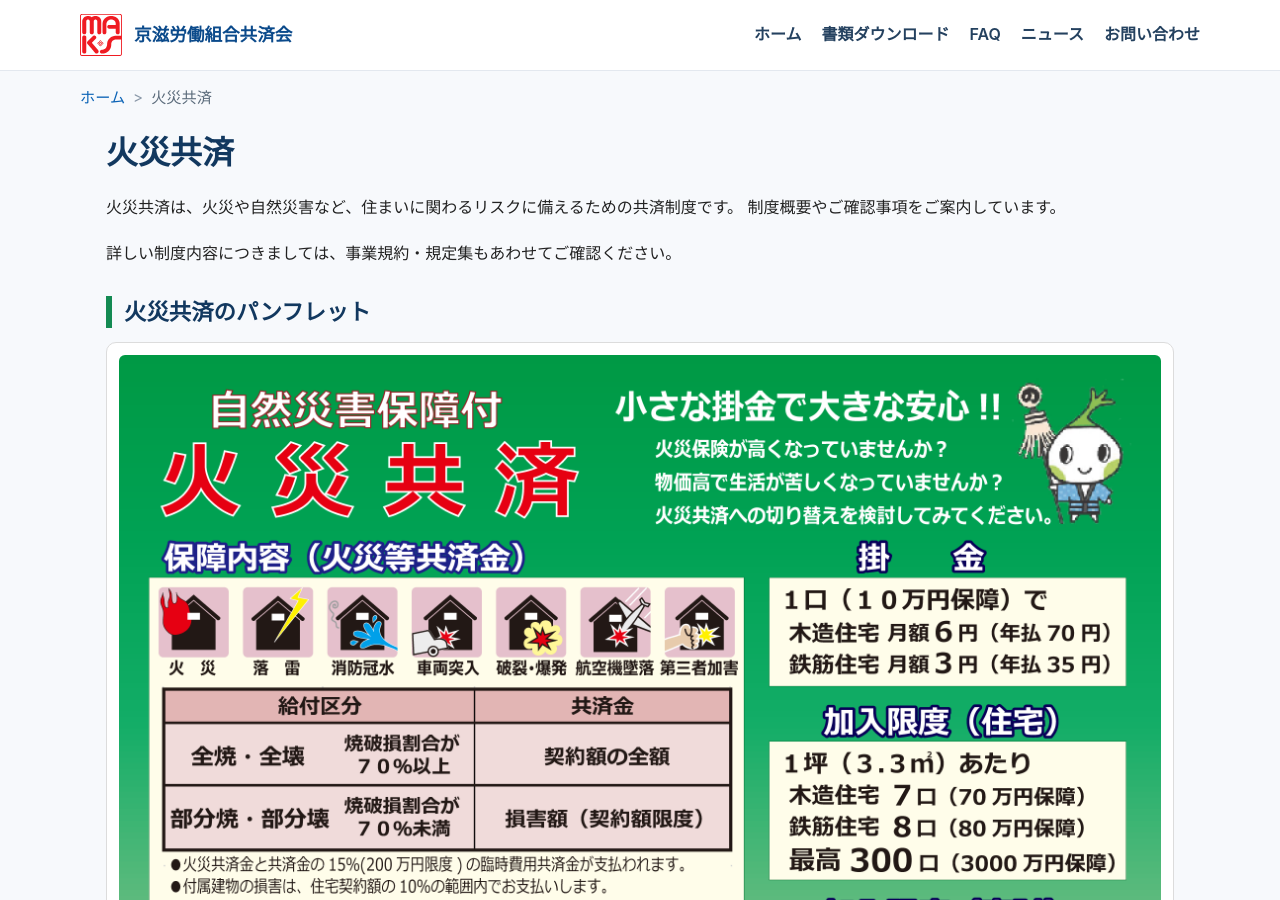
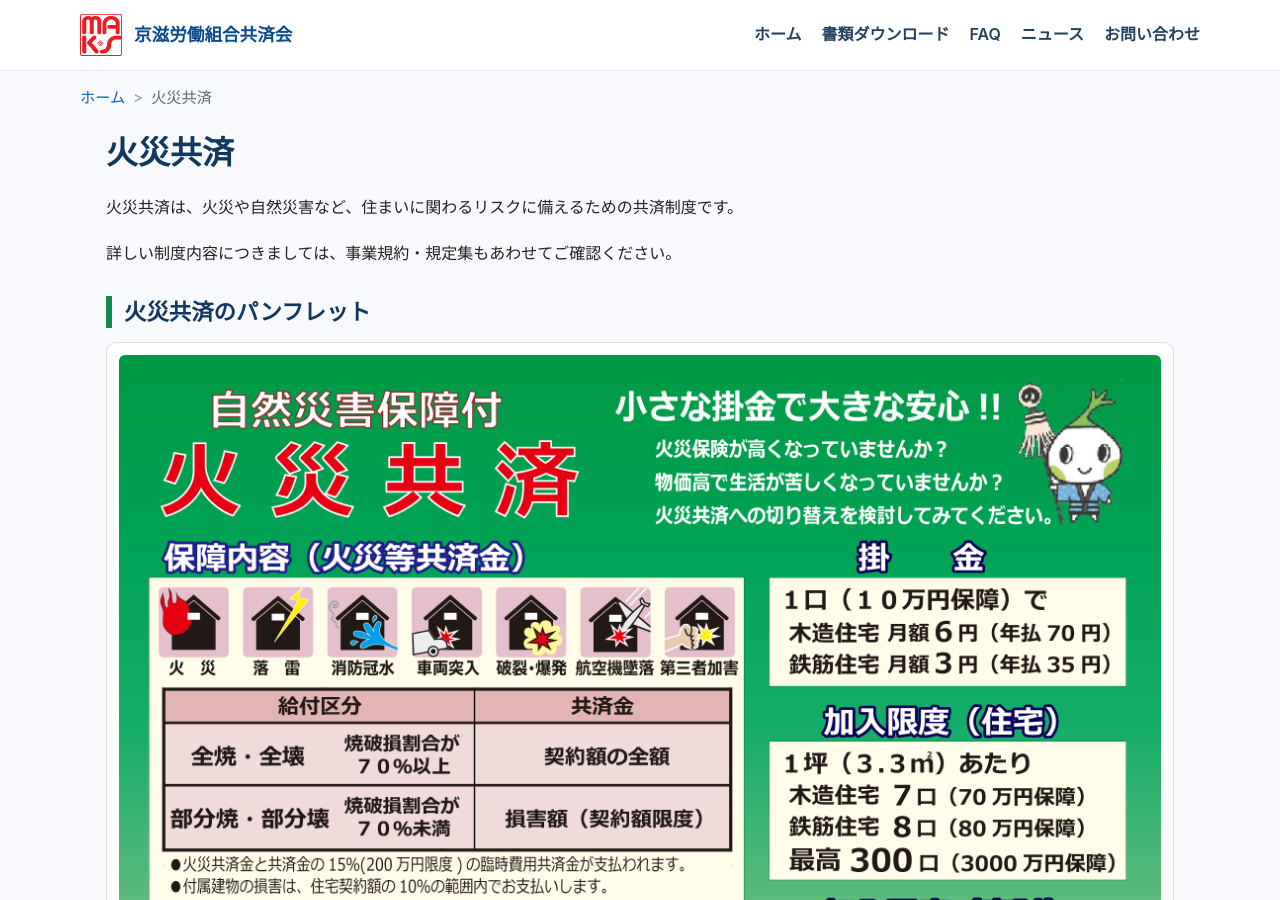
Before and after one commit to keijirodokyosai/keijirodokyosai.github.io, a Jekyll site: the page built from kasai.html, in a window 1280 px wide and 900 px high. Built offline with Jekyll 4.4.1, drawn with Linux system fonts in a browser that asks for light colours; some of the changed lines change nothing that is shown; some of the changed text lies outside the part shown.

Commit message:
Update kasai.html

```diff
--- a/kasai.html
+++ b/kasai.html
@@ -3,6 +3,25 @@
 title: 火災共済 | 京滋労働組合共済会
 description: 京滋労働組合共済会の火災共済についてご案内します。制度概要や必要書類をご確認いただけます。
 permalink: /kasai.html
+breadcrumb_json_ld: >
+  {
+    "@context": "https://schema.org",
+    "@type": "BreadcrumbList",
+    "itemListElement": [
+      {
+        "@type": "ListItem",
+        "position": 1,
+        "name": "ホーム",
+        "item": "{{ '/index.html' | absolute_url }}"
+      },
+      {
+        "@type": "ListItem",
+        "position": 2,
+        "name": "火災共済",
+        "item": "{{ '/kasai.html' | absolute_url }}"
+      }
+    ]
+  }
 ---
 
 <nav class="breadcrumb" aria-label="パンくずリスト">
@@ -19,7 +38,6 @@
     <div class="detail-lead">
       <p>
         火災共済は、火災や自然災害など、住まいに関わるリスクに備えるための共済制度です。
-        制度概要やご確認事項をご案内しています。
       </p>
       <p>
         詳しい制度内容につきましては、事業規約・規定集もあわせてご確認ください。
@@ -53,9 +71,12 @@
     <p>
       加入、変更、解約、給付の申請などに必要な書類は、書類ダウンロードページに掲載しています。
     </p>
-    <p>
-      <a href="{{ '/downloads.html' | relative_url }}" class="text-link">書類ダウンロードページへ</a>
-    </p>
+
+    <div class="pdf-download">
+      <a href="{{ '/downloads.html' | relative_url }}" class="btn btn-primary">
+        書類ダウンロードページ
+      </a>
+    </div>
   </section>
 
 </section>
```
